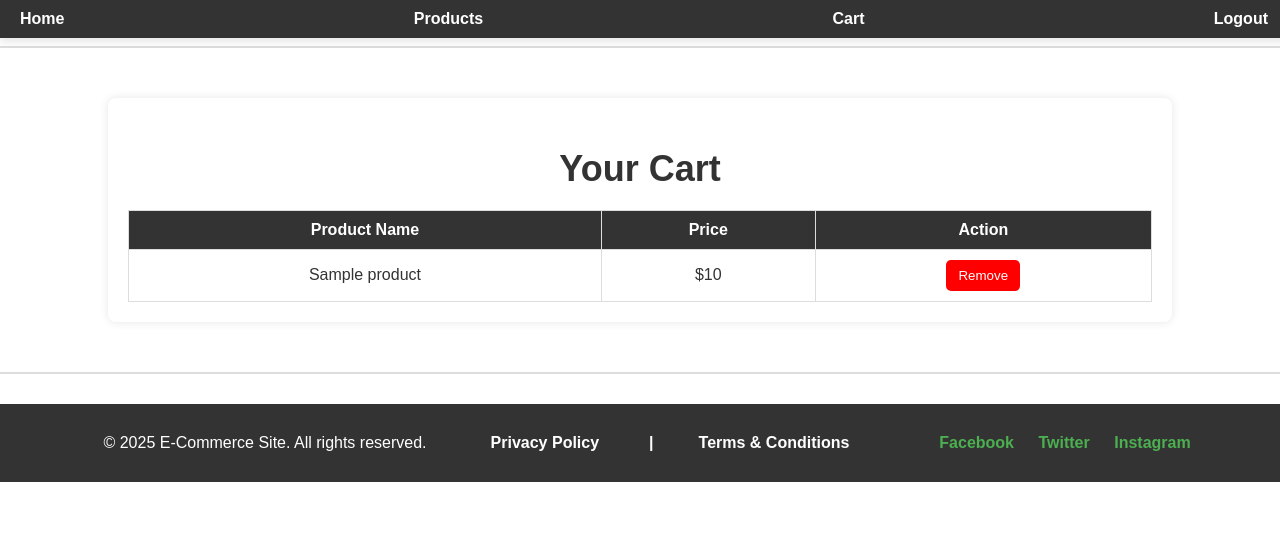
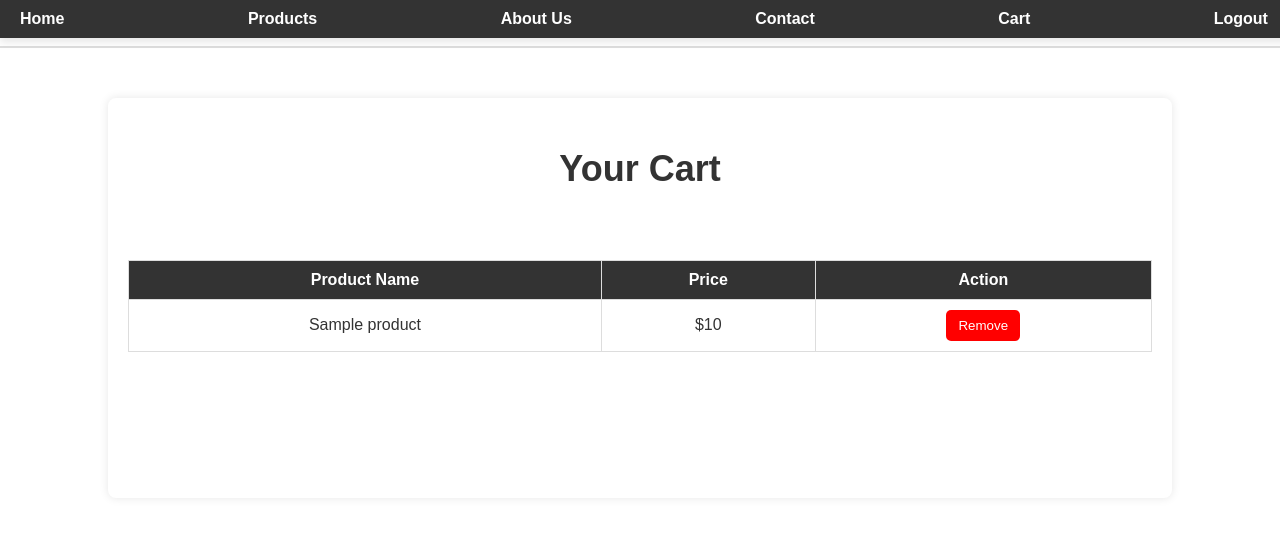
Before and after one commit to nikholas117/ecommerce, a PHP site: page /cart/cart.php in a window 1280 px wide; the page is wider, and only the part inside the window is pictured. Shown: the top 538 px of that part. Run offline with PHP 8.4, Linux system fonts and the light colour scheme; the visitor is signed in with stand-in values (Sample User, id 1); tables that the repository leaves empty or names only in its code hold one stand-in row (values such as "Sample post").

Commit message:
fixing cart page

```diff
--- a/cart/cart.php
+++ b/cart/cart.php
@@ -20,6 +20,12 @@ $result = mysqli_query($conn, "SELECT cart.*, products.name, products.price FROM
     <meta name="viewport" content="width=device-width, initial-scale=1.0">
     <title>Shopping Cart</title>
     <link rel="stylesheet" href="../style.css">
+    <style>
+        .cart-container h2 {
+            padding-bottom: 50px;
+        }
+
+    </style>
 </head>
 <body>
 
@@ -27,6 +33,8 @@ $result = mysqli_query($conn, "SELECT cart.*, products.name, products.price FROM
  <nav>
     <a href="../index.php">Home</a>
     <a href="../products.php">Products</a>
+    <a href="../about.php">About Us</a>
+    <a href="../contact.php">Contact</a>
     <?php if (isset($_SESSION['user_id'])): ?>
         <a href="cart.php">Cart</a>
         <a href="../auth/logout.php">Logout</a>
@@ -60,10 +68,15 @@ $result = mysqli_query($conn, "SELECT cart.*, products.name, products.price FROM
         <?php endwhile; ?>
 
     </table>
+    <br>
+    <br>
+    <br>
+    <br>
+    <br>
+    <br>
+    <br>
 </div>
-
-
-
+<br><br>
 <?php include "../footer.php"; ?>
 
 </body>
```
